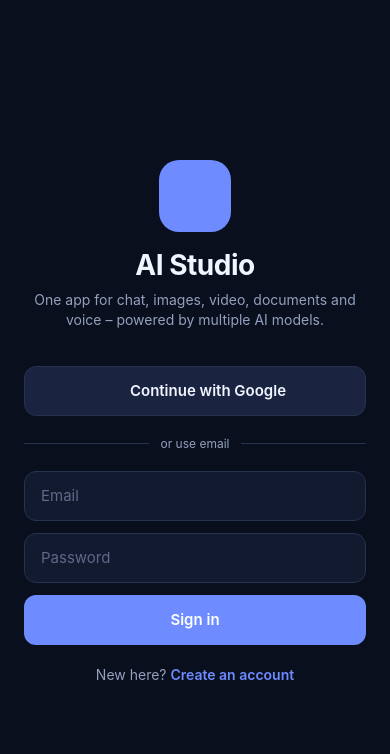
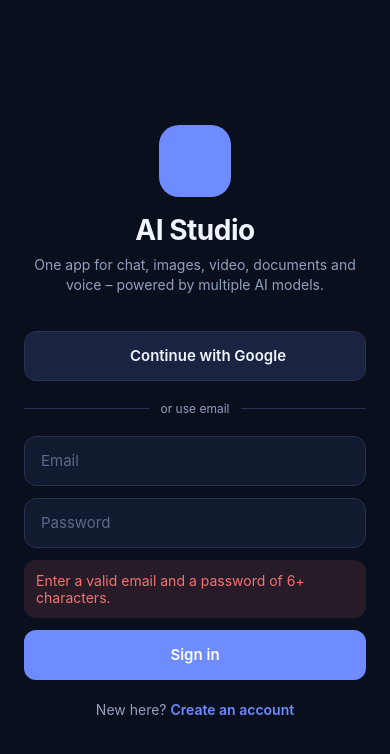
Before and after one commit to vignesh-mini/ai-studio-mobile, a React Native app: screen /Login in a window 390 px wide. Both pictures are taken after a click on the button "Sign in". Shown: the top 754 px of the page. Built offline with nearby package versions, Linux system fonts and the light colour scheme; some icons are missing.

Commit message:
Show login errors inline instead of in an Alert
Android can drop Alert dialogs (e.g. while DevTools has focus), so a
failed sign-in looked like nothing happened. Errors such as "Incorrect
email or password" now appear above the button and clear on input.

```diff
--- a/src/screens/Auth/LoginScreen.tsx
+++ b/src/screens/Auth/LoginScreen.tsx
@@ -1,6 +1,5 @@
 import { useState } from 'react';
 import {
-  Alert,
   KeyboardAvoidingView,
   Platform,
   Pressable,
@@ -31,16 +30,20 @@ export function LoginScreen() {
   const [email, setEmail] = useState('');
   const [password, setPassword] = useState('');
   const [pending, setPending] = useState<Pending>(null);
+  // Shown inline: Android can drop Alert dialogs (e.g. while DevTools has focus),
+  // which made failed sign-ins look like nothing happened.
+  const [error, setError] = useState<string | null>(null);
 
   const run = async (
     kind: Exclude<Pending, null>,
     action: () => Promise<AuthSession>,
   ) => {
     setPending(kind);
+    setError(null);
     try {
       setSession(await action());
-    } catch (error) {
-      Alert.alert('Sign in failed', errorMessage(error));
+    } catch (e) {
+      setError(errorMessage(e));
     } finally {
       setPending(null);
     }
@@ -48,10 +51,7 @@ export function LoginScreen() {
 
   const submitEmail = () => {
     if (!/^\S+@\S+\.\S+$/.test(email) || password.length < 6) {
-      Alert.alert(
-        'Check your details',
-        'Enter a valid email and a password of 6+ characters.',
-      );
+      setError('Enter a valid email and a password of 6+ characters.');
       return;
     }
     run('email', () =>
@@ -113,7 +113,10 @@ export function LoginScreen() {
           {mode === 'register' ? (
             <TextInput
               value={name}
-              onChangeText={setName}
+              onChangeText={v => {
+                setName(v);
+                setError(null);
+              }}
               placeholder="Name"
               placeholderTextColor={colors.textFaint}
               style={styles.input}
@@ -122,7 +125,10 @@ export function LoginScreen() {
           ) : null}
           <TextInput
             value={email}
-            onChangeText={setEmail}
+            onChangeText={v => {
+              setEmail(v);
+              setError(null);
+            }}
             placeholder="Email"
             placeholderTextColor={colors.textFaint}
             style={styles.input}
@@ -132,7 +138,10 @@ export function LoginScreen() {
           />
           <TextInput
             value={password}
-            onChangeText={setPassword}
+            onChangeText={v => {
+              setPassword(v);
+              setError(null);
+            }}
             placeholder="Password"
             placeholderTextColor={colors.textFaint}
             style={styles.input}
@@ -141,6 +150,11 @@ export function LoginScreen() {
               mode === 'login' ? 'current-password' : 'new-password'
             }
           />
+          {error ? (
+            <View style={styles.error} accessibilityRole="alert">
+              <Text style={styles.errorText}>{error}</Text>
+            </View>
+          ) : null}
           <Button
             title={mode === 'login' ? 'Sign in' : 'Create account'}
             loading={pending === 'email'}
@@ -149,7 +163,10 @@ export function LoginScreen() {
           />
 
           <Pressable
-            onPress={() => setMode(m => (m === 'login' ? 'register' : 'login'))}
+            onPress={() => {
+              setError(null);
+              setMode(m => (m === 'login' ? 'register' : 'login'));
+            }}
             style={styles.switch}
           >
             <Text style={typography.muted}>
@@ -197,5 +214,11 @@ const styles = StyleSheet.create({
     fontSize: 15,
   },
   switch: { alignItems: 'center', marginTop: spacing.sm },
+  error: {
+    padding: spacing.md,
+    borderRadius: radius.md,
+    backgroundColor: 'rgba(248, 113, 113, 0.12)',
+  },
+  errorText: { color: colors.danger, fontSize: 14 },
   link: { color: colors.primary, fontWeight: '600' },
 });
```
